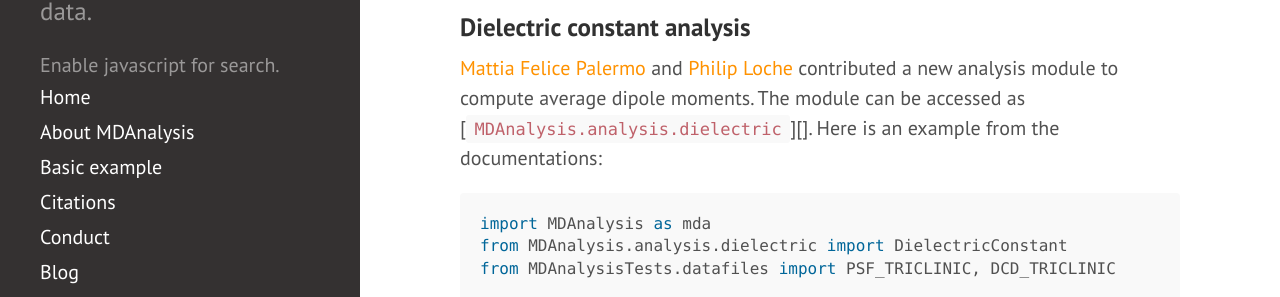
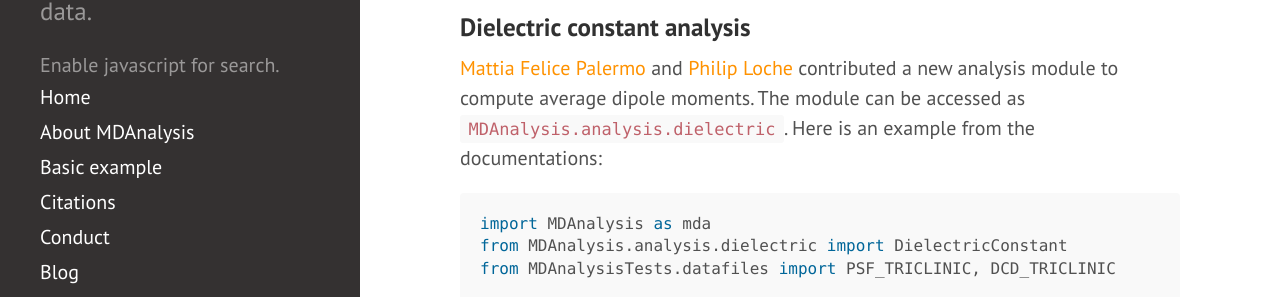
Before and after one commit to MDAnalysis/MDAnalysis.github.io, a Jekyll site: the page built from _posts/2022-03-09-release-2.1.0.md, in a window 1280 px wide and 900 px high, scrolled down 603 px. Shown: the part 205-502 px from the top of the window. Built offline with Jekyll 4.4.1, drawn with Linux system fonts in a browser that asks for light colours; comment, search, counter and statistics services are not loaded; part of the change alters nothing that is shown.

Commit message:
Fix missing link in 2.1.0 announcement

```diff
--- a/_posts/2022-03-09-release-2.1.0.md
+++ b/_posts/2022-03-09-release-2.1.0.md
@@ -124,3 +124,4 @@ MDAnalysis thanks [NumFOCUS][]'s continued support as the organisation's fiscal
 [detailed instructions in the User Guide]: https://userguide.mdanalysis.org/stable/installation.html#custom-compiler-flags-and-optimised-installations
 
 [previous release]: https://www.mdanalysis.org/2021/08/22/release-2.0.0/
+[`MDAnalysis.analysis.dielectric`]: https://docs.mdanalysis.org/stable/documentation_pages/analysis/dielectric.html
```
